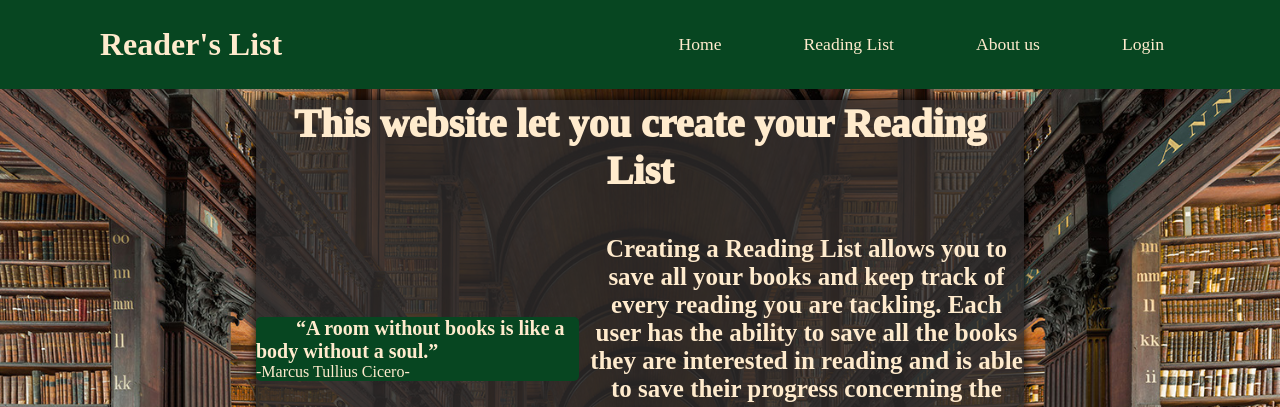
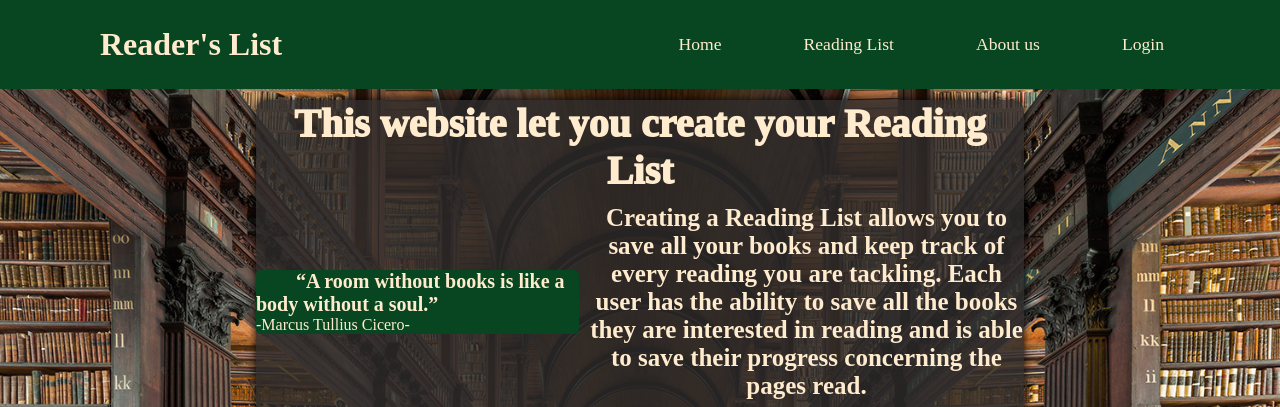
Before and after one commit to EugenioBugli/Readers-List, a PHP site: page /2.0/index.php in a window 1280 px wide. Shown: the top 407 px of the page. Run offline with PHP 8.4, Linux system fonts and the light colour scheme.

Commit message:
fixed index height

```diff
--- a/2.0/index.php
+++ b/2.0/index.php
@@ -49,6 +49,8 @@
             overflow-x: hidden;
             overflow-y: auto; /* show scrollbar if needed */
             height: 80vh;
+            max-height: 500px;
+            border-radius: 10px;
             display: grid;
             grid-template: auto;
             row-gap: 10px;
```
